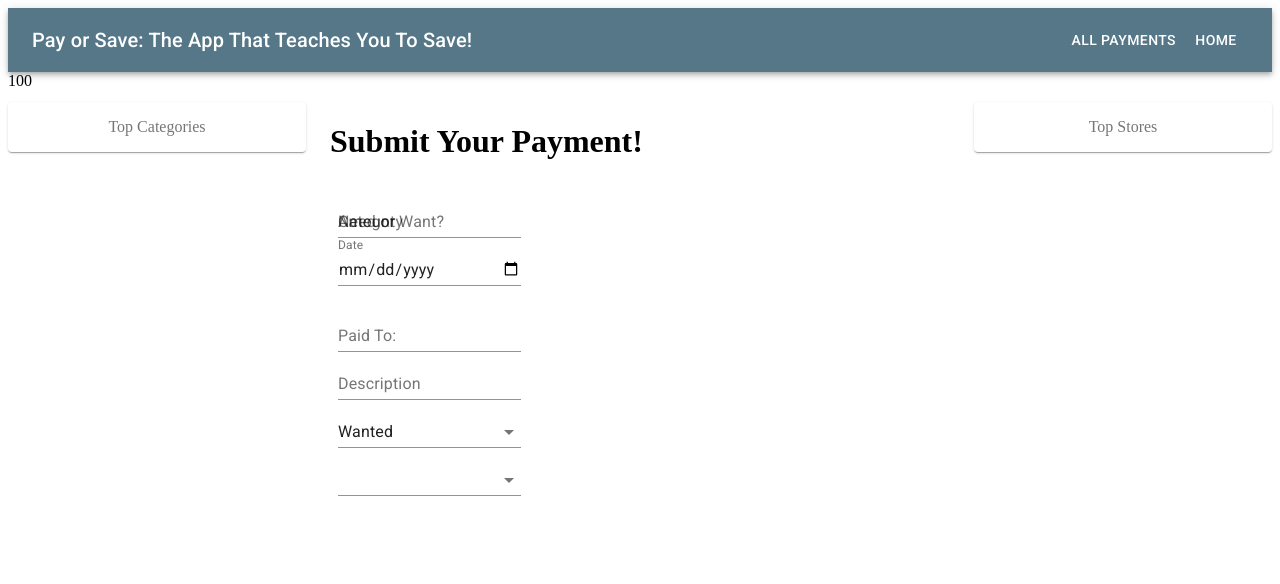
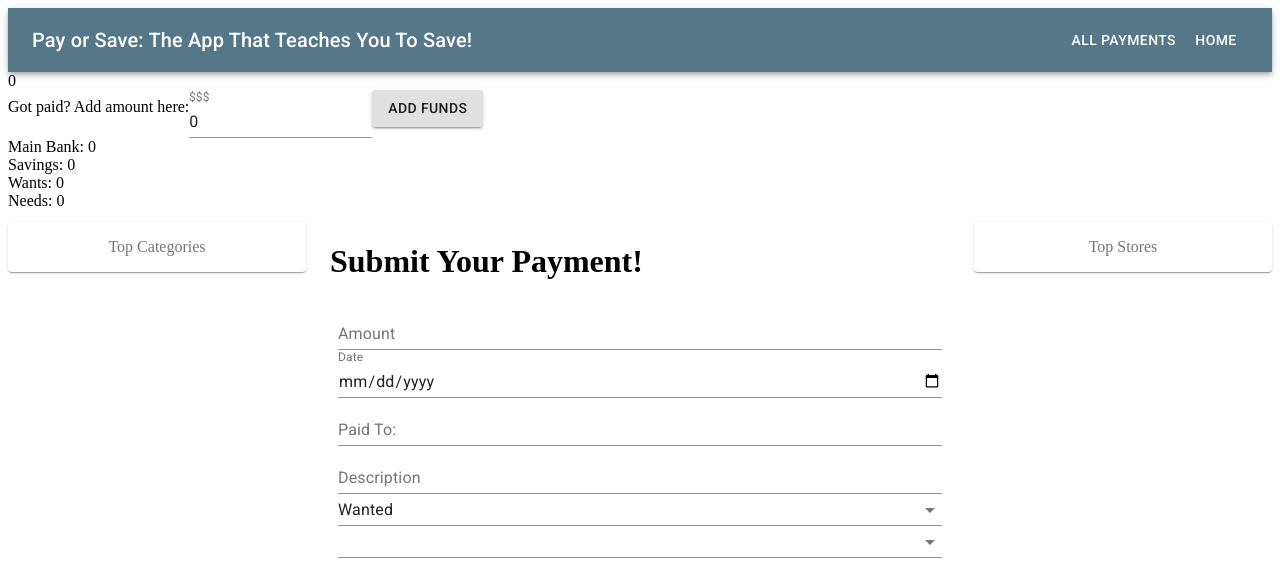
Before and after one commit to JosetteTGarcia/phase-3-build-3-frontend, a React (Create React App) app: page / in a window 1280 px wide. Shown: the top 584 px of the page. Built offline with nearby package versions, Linux system fonts and the light colour scheme.

Commit message:
created main bank submission and headers to break down savings, need, wants

```diff
--- /dev/null
+++ b/src/components/IncomeBreakdown.js
@@ -0,0 +1,31 @@
+import React, {useState, useEffect} from "react";
+
+
+
+function IncomeBreakdown({leftoverIncome}){
+  const [savings, setSavings] = useState(0)
+  const [needs, setNeeds] = useState(0)
+  const [wants, setWants] = useState(0)
+
+
+  useEffect(() => {
+    setSavings(leftoverIncome)
+    }, [leftoverIncome])
+
+
+
+
+  return(
+
+    <div>
+      Main Bank: {leftoverIncome} <br/>
+      Savings: {savings} <br />
+      Wants: {wants} <br />
+      Needs: {needs} <br />
+
+    </div>
+
+  )
+}
+
+export default IncomeBreakdown;
--- a/src/components/PaymentSubmitForm.js
+++ b/src/components/PaymentSubmitForm.js
@@ -1,5 +1,5 @@
 import React, {useEffect, useState} from "react";
-import {TextField, Select, FormControl, MenuItem, InputLabel, Box, makeStyles} from '@material-ui/core';
+import {TextField, Select, FormControl, MenuItem, InputLabel, Box, makeStyles, FormGroup} from '@material-ui/core';
 // import DateFnsUtils from "@date-io/date-fns";
 // import {
 //   MuiPickersUtilsProvider,
@@ -95,25 +95,25 @@ function PaymentSubmitForm(){
   return (
   <div>
       <h1> Submit Your Payment! </h1>
-  <FormControl className={classes.formControl}>
+  <FormGroup className={classes.formControl}>
   <TextField
     id="standard-basic"
     label="Amount"
     name="amount"
     value={formData.amount}
     onChange={handleChange}
-  /> <n/>
+  />
   <TextField
         id="date"
         label="Date"
         type="date"
         name="date_paid"
-        defaultValue="YYYY-MM-DD"
+        defaultValue="yyyy-MM-dd"
         className={classes.textField}
         InputLabelProps={{
           shrink: true,
         }}
-      /> <br/>
+      />
   <TextField
     id="standard-basic"
     label="Paid To:"
@@ -128,7 +128,7 @@ function PaymentSubmitForm(){
     value={formData.description}
     onChange={handleChange}
   />
-  <InputLabel id="need-or-want-label">Need or Want?</InputLabel>
+  {/* <InputLabel id="need-or-want-label">Need or Want?</InputLabel> */}
   <Select
       labelId="need-or-want-label"
       id="standard-basic"
@@ -140,7 +140,7 @@ function PaymentSubmitForm(){
       <MenuItem value="true">Needed</MenuItem>
       <MenuItem value="false">Wanted</MenuItem>
   </Select>
-  <InputLabel id="category-label">Category</InputLabel>
+  {/* <InputLabel id="category-label">Category</InputLabel> */}
   <Select
       labelId="category-label"
       id="standard-basic"
@@ -154,7 +154,7 @@ function PaymentSubmitForm(){
 
 
 
-  </FormControl>
+  </FormGroup>
 
 
 
--- a/src/components/SummaryHeader.js
+++ b/src/components/SummaryHeader.js
@@ -1,19 +1,36 @@
 import React, {useState} from "react";
+import TextField from '@material-ui/core/TextField';
+import Button from '@material-ui/core/Button';
+import IncomeBreakdown from "./IncomeBreakdown";
 
 
 function SummaryHeader(){
-  const [monthlyIncome, setMonthlyIncome] = useState(100)
+  const [monthlyIncome, setMonthlyIncome] = useState(0)
+  const [newFunds, setNewFunds] = useState(0)
 
+const handleNewFundsChange = e =>{
+  setNewFunds(parseFloat(e.target.value))
+}
 
+  const handleSubmit = e => {
+    e.preventDefault();
+    setMonthlyIncome((monthlyIncome) => monthlyIncome + newFunds || 0)
+    console.log(monthlyIncome)
+  }
 
 return (
 <div>
 {monthlyIncome}
+  <form noValidate autoComplete="off" onSubmit={handleSubmit}>
+    <label> Got paid? Add amount here:</label>
+      <TextField id="standard-basic" label="$$$" defaultValue="0" onChange={handleNewFundsChange}/>
+      <Button type="submit" variant="contained">Add Funds</Button>
+    </form>
 
+  <div>
+    <IncomeBreakdown leftoverIncome={monthlyIncome}/>
+  </div>
 </div>
-
-
-
 
 );
 }
```
